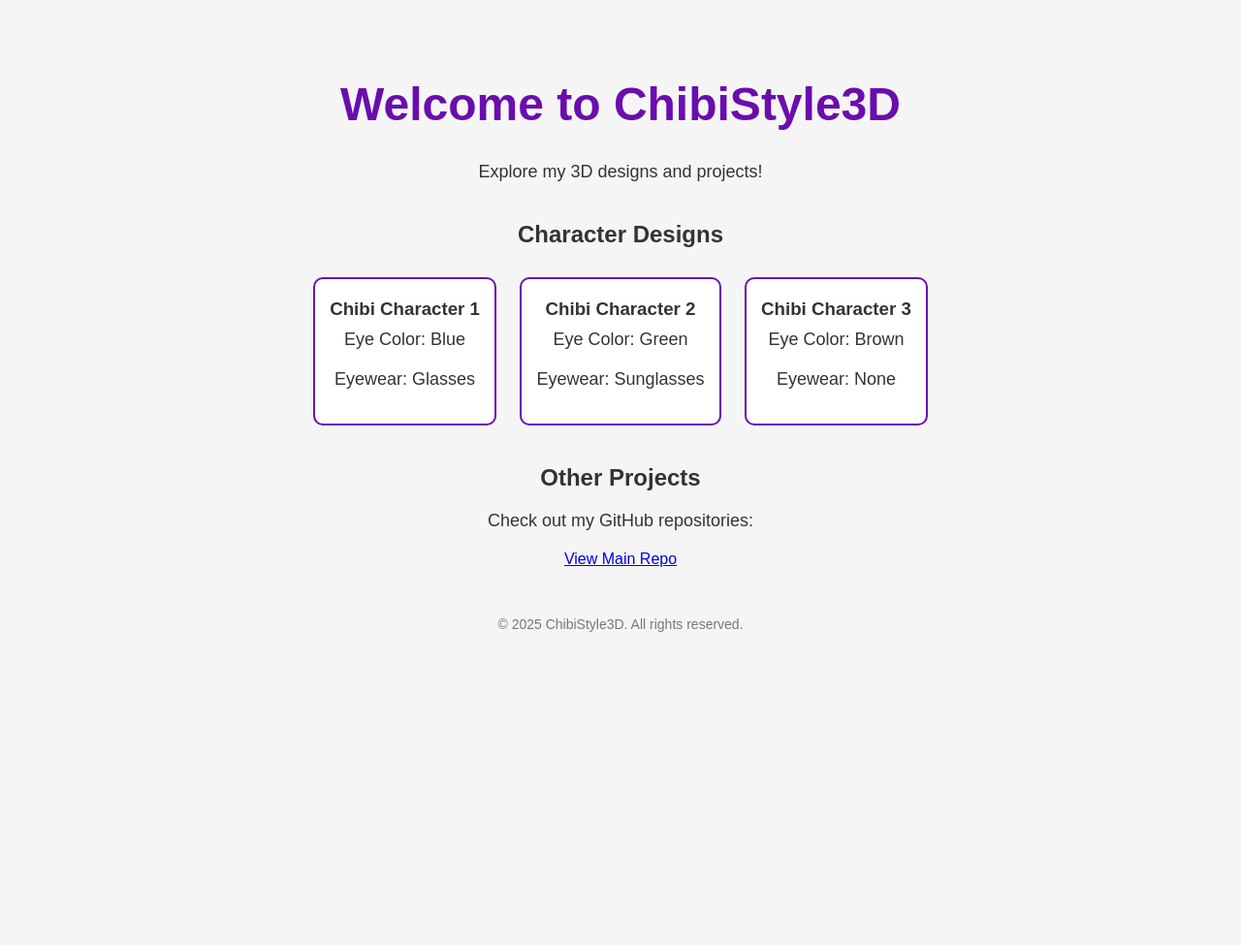
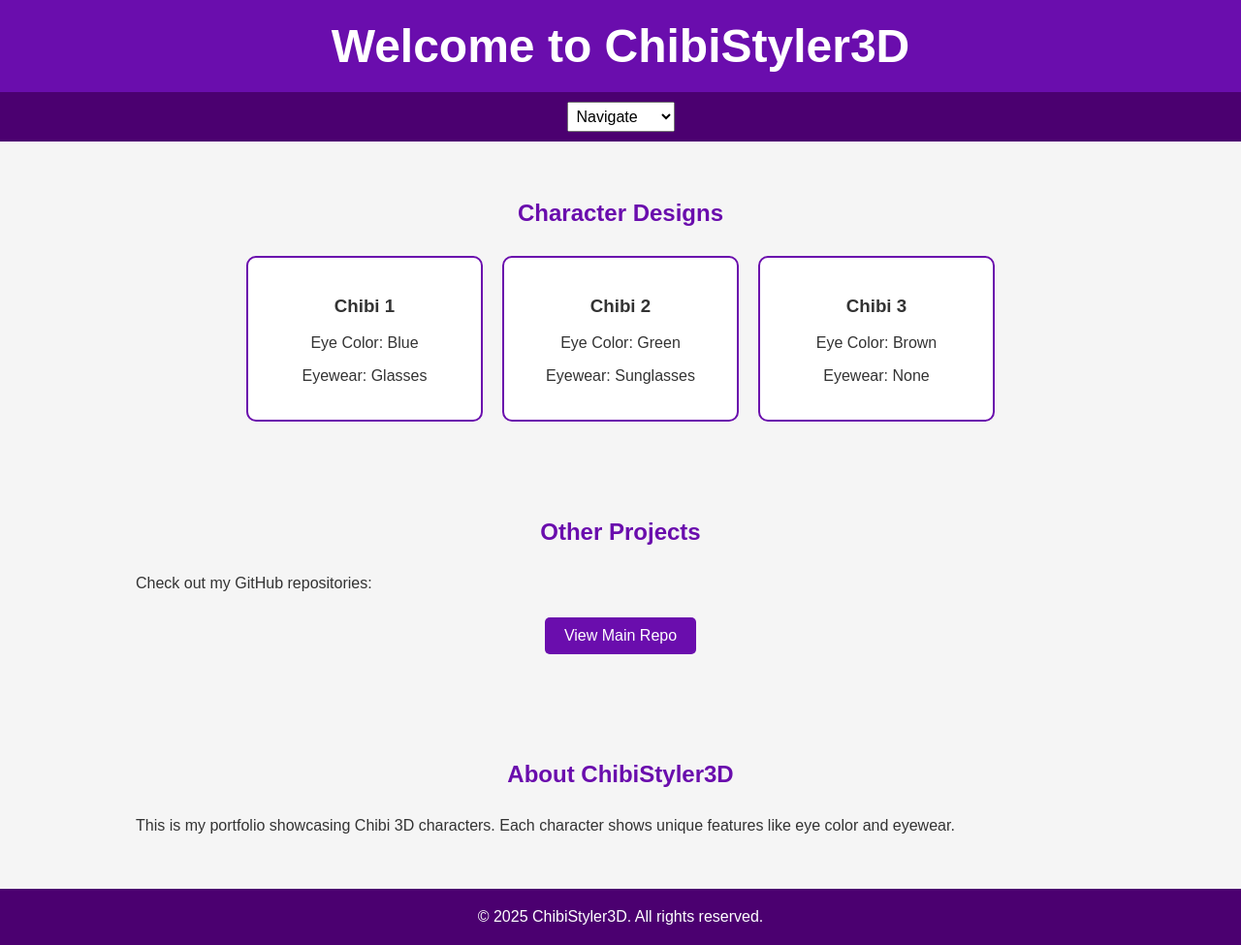
Before and after one commit to HouseofSarddinnah/chibbistyler3D, a plain HTML site: page index.html in a window 1280 px wide. Shown: the whole page at 97% size. Before the commit the page ends 800 px from the top, so only its background shows below. Drawn offline with Linux system fonts and the light colour scheme.

Commit message:
Add files via upload

```diff
--- a/index.html
+++ b/index.html
@@ -2,83 +2,174 @@
 <html lang="en">
 <head>
     <meta charset="UTF-8">
-    <title>ChibiStyle3D</title>
+    <title>ChibiStyler3D Portfolio</title>
     <style>
         body {
             font-family: Arial, sans-serif;
             background-color: #f5f5f5;
-            text-align: center;
-            padding: 40px;
+            margin: 0;
+            padding: 0;
             color: #333;
         }
+
         header {
-            margin-bottom: 40px;
+            background-color: #6a0dad;
+            color: white;
+            padding: 20px 40px;
+            text-align: center;
         }
-        h1 {
-            color: #6a0dad;
+
+        header h1 {
+            margin: 0;
             font-size: 48px;
         }
-        p {
-            font-size: 18px;
-            margin: 10px 0 20px;
+
+        nav {
+            background-color: #4b0070;
+            padding: 10px 40px;
+            display: flex;
+            justify-content: center;
         }
+
+        nav select {
+            font-size: 16px;
+            padding: 5px;
+            margin: 0 10px;
+        }
+
         section {
+            padding: 40px;
+            max-width: 1000px;
+            margin: auto;
+        }
+
+        h2 {
+            text-align: center;
+            color: #6a0dad;
             margin-bottom: 30px;
         }
+
+        .character-grid {
+            display: flex;
+            flex-wrap: wrap;
+            justify-content: center;
+            gap: 20px;
+        }
+
         .character {
-            display: inline-block;
-            margin: 10px;
-            padding: 15px;
+            background-color: white;
             border: 2px solid #6a0dad;
             border-radius: 10px;
-            background-color: #fff;
+            padding: 20px;
+            width: 200px;
+            text-align: center;
+            transition: transform 0.3s, box-shadow 0.3s;
         }
-        .character h3 {
-            margin: 5px 0;
+
+        .character:hover {
+            transform: translateY(-5px);
+            box-shadow: 0 5px 15px rgba(0,0,0,0.2);
         }
+
+        .character img {
+            width: 100%;
+            border-radius: 5px;
+        }
+
+        .projects {
+            text-align: center;
+        }
+
+        .projects a {
+            display: inline-block;
+            margin: 10px 20px;
+            padding: 10px 20px;
+            background-color: #6a0dad;
+            color: white;
+            text-decoration: none;
+            border-radius: 5px;
+            transition: background-color 0.3s;
+        }
+
+        .projects a:hover {
+            background-color: #4b0070;
+        }
+
         footer {
-            margin-top: 50px;
-            font-size: 14px;
-            color: #777;
+            background-color: #4b0070;
+            color: white;
+            text-align: center;
+            padding: 20px;
         }
     </style>
 </head>
 <body>
+
 <header>
-        <h1>Welcome to ChibiStyle3D</h1>
-        <p>Explore my 3D designs and projects!</p>
+    <h1>Welcome to ChibiStyler3D</h1>
 </header>
 
-    <section>
+<nav>
+    <select onchange="navigateSection(this.value)">
+        <option value="">Navigate</option>
+        <option value="characters">Characters</option>
+        <option value="projects">Projects</option>
+        <option value="about">About</option>
+    </select>
+</nav>
+
+<section id="characters">
     <h2>Character Designs</h2>
-
+    <div class="character-grid">
         <div class="character">
-            <h3>Chibi Character 1</h3>
+            <h3>Chibi 1</h3>
             <p>Eye Color: Blue</p>
             <p>Eyewear: Glasses</p>
         </div>
 
         <div class="character">
-            <h3>Chibi Character 2</h3>
+            <h3>Chibi 2</h3>
             <p>Eye Color: Green</p>
             <p>Eyewear: Sunglasses</p>
         </div>
 
         <div class="character">
-            <h3>Chibi Character 3</h3>
+            <h3>Chibi 3</h3>
             <p>Eye Color: Brown</p>
             <p>Eyewear: None</p>
         </div>
+    </div>
 </section>
 
-    <section>
+<section id="projects">
     <h2>Other Projects</h2>
     <p>Check out my GitHub repositories:</p>
+    <div class="projects">
         <a href="https://github.com/houseofsarddinnah/chibbistyler3D" target="_blank">View Main Repo</a>
+    </div>
+</section>
+
+<section id="about">
+    <h2>About ChibiStyler3D</h2>
+    <p>This is my portfolio showcasing Chibi 3D characters. Each character shows unique features like eye color and eyewear.</p>
 </section>
 
 <footer>
-        &copy; 2025 ChibiStyle3D. All rights reserved.
+    &copy; 2025 ChibiStyler3D. All rights reserved.
 </footer>
+
+<script>
+    function navigateSection(sectionId) {
+        if (!sectionId) return;
+        const section = document.getElementById(sectionId);
+        if (section) {
+            window.scrollTo({
+                top: section.offsetTop - 50,
+                behavior: 'smooth'
+            });
+        }
+    }
+</script>
+
 </body>
 </html>
```
Lines whose indentation alone changed are shown as unchanged.
